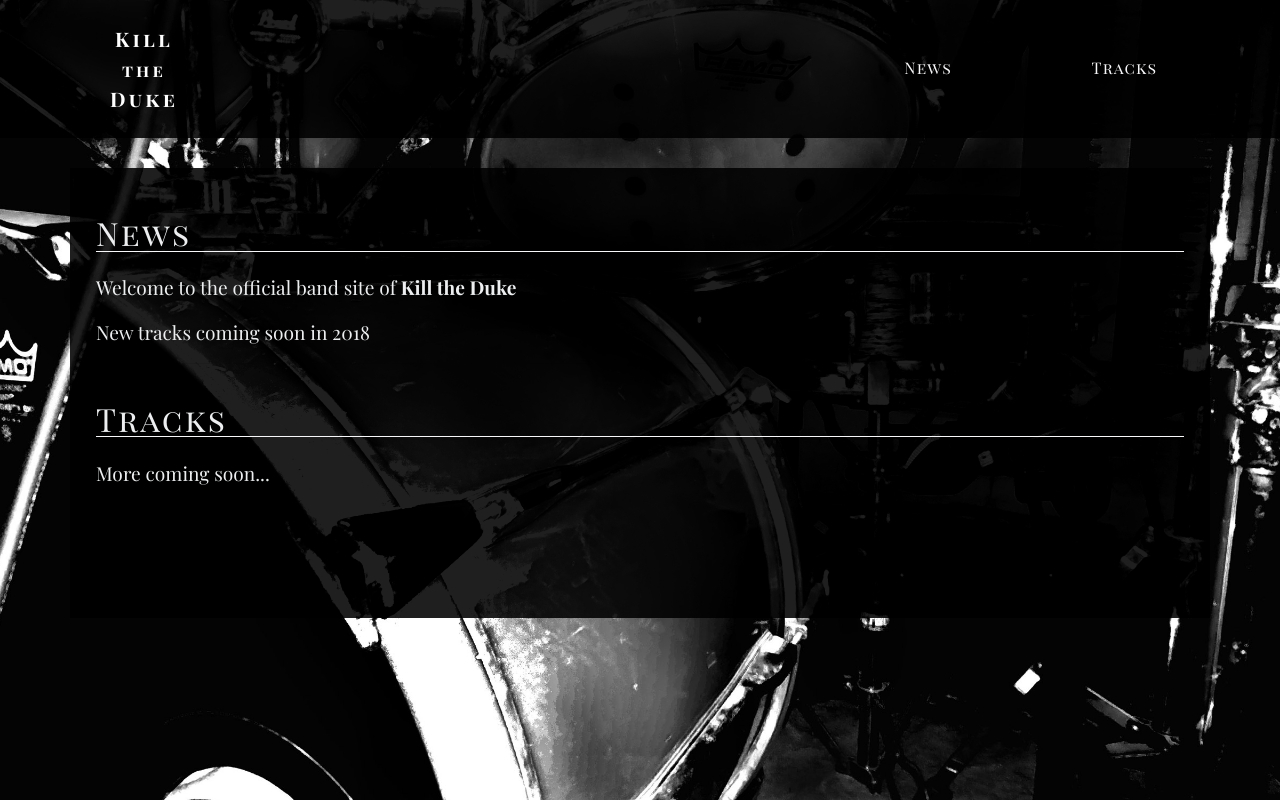
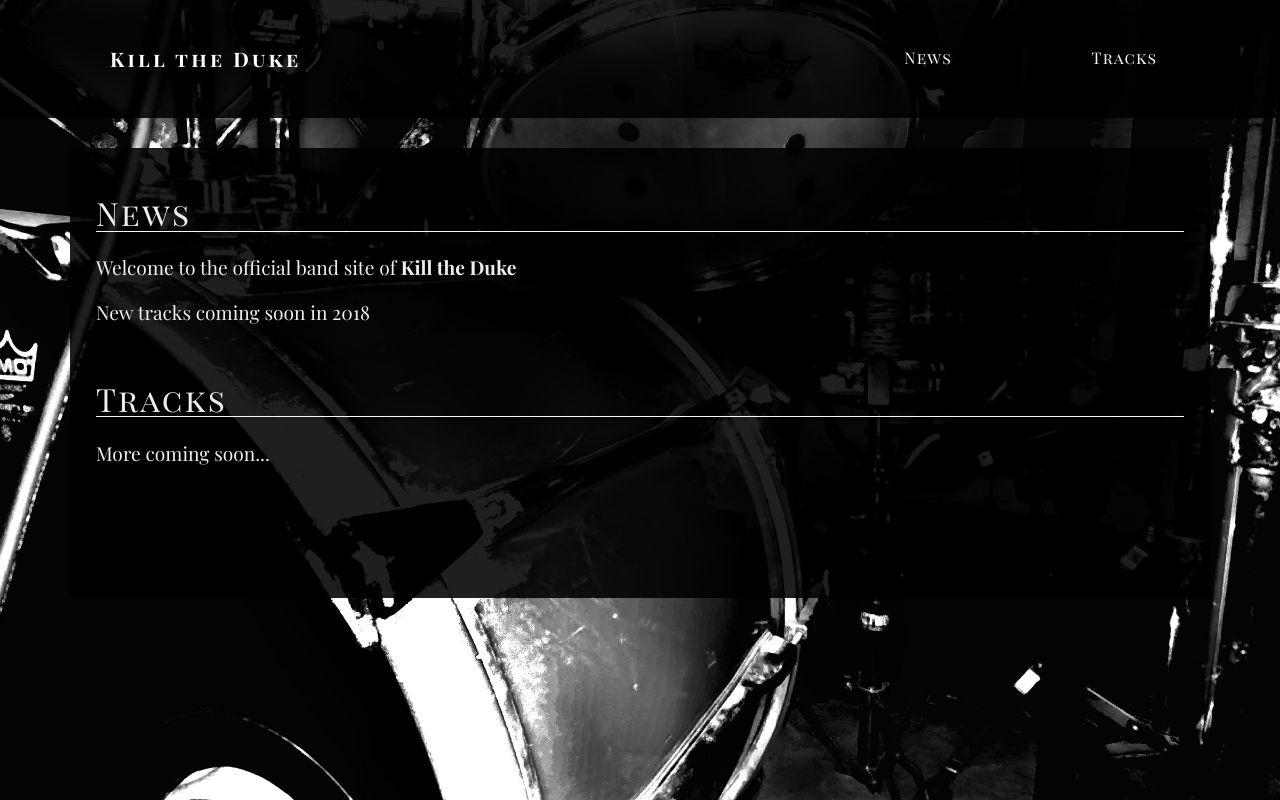
Before and after one commit to lapp14/k, a website: page src/index.html in a window 1280 px wide. Drawn offline with nearby package versions, Linux system fonts and the light colour scheme; a web font is replaced by a local one.

Commit message:
navbar brand removed newlines for inline text

```diff
--- a/src/index.html
+++ b/src/index.html
@@ -27,7 +27,7 @@
                 <span class="navbar-toggler-icon"></span>
             </button>-->
             <div class="container">
-                <a class="navbar-brand" href="#">Kill<br/><span class="sm">the</span><br>Duke</a>
+                <a class="navbar-brand" href="#">Kill the</span> Duke</a>
                 <div class="collapse navbar-collapse justify-content-end navbar-right" id="navbarSupportedContent">
                     <ul class="navbar-nav">
                         <li class="nav-item">
```
